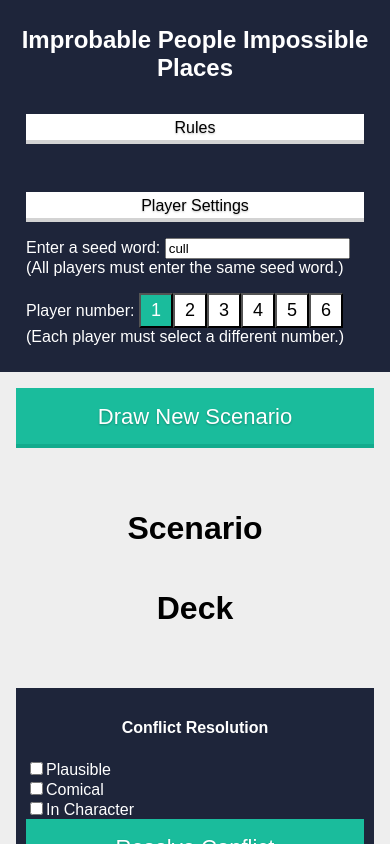
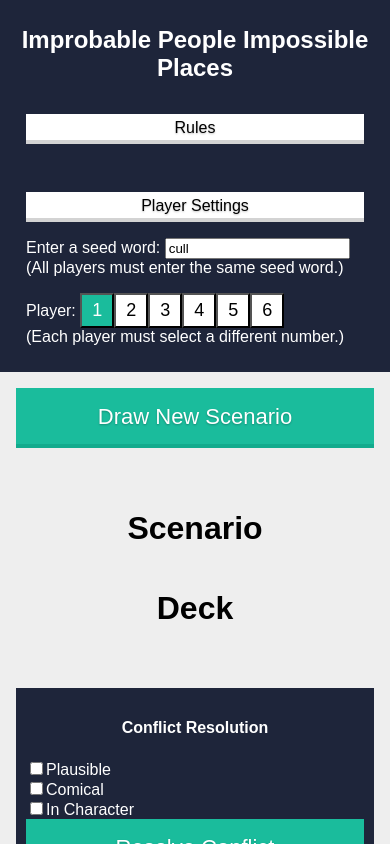
Before and after one commit to cij11/card-shuffle-client, a React (Create React App) app: page / in a window 390 px wide. Both pictures are taken after a click on the button "Player Settings". Shown: the top 844 px of the page. Built offline with nearby package versions, Linux system fonts and the light colour scheme.

Commit message:
The laziest I have ever fixed an alignment issue on mobile.

```diff
--- a/src/components/expanding-settings-component.js
+++ b/src/components/expanding-settings-component.js
@@ -27,7 +27,7 @@ class ExpandingSettingsComponent extends Component {
                     <div style={divStyle}>
                         <EnterSeedContainer />
                         <div className="playerSetupCentering">
-                            Player number:&nbsp;
+                            Player:&nbsp;
 
                             <SelectPlayerContainer selectNumber={0}/>
                             <SelectPlayerContainer selectNumber={1}/>
```
